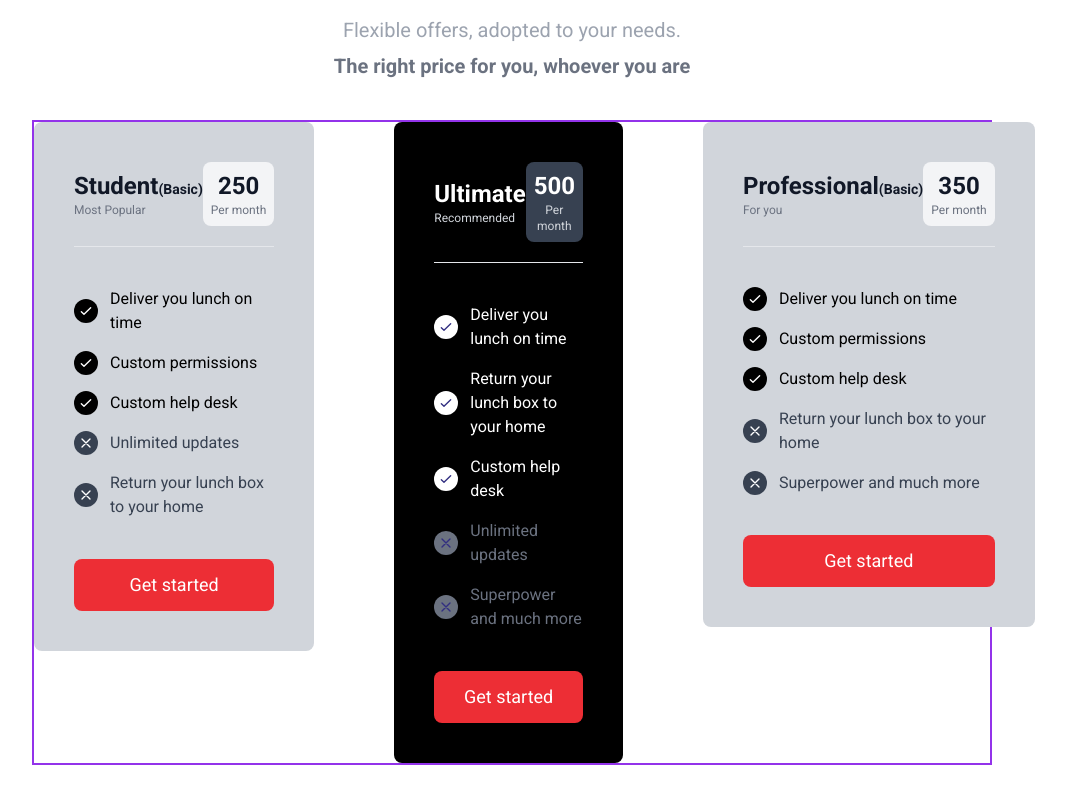
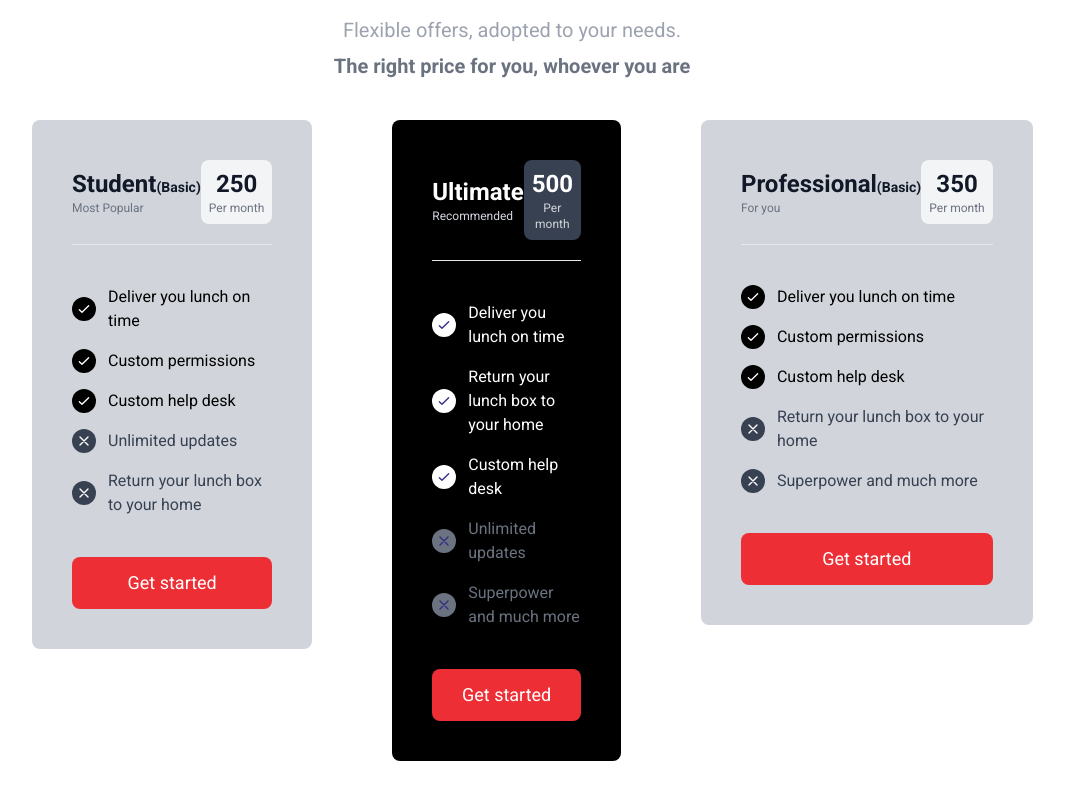
Before and after one commit to Natnael-Tilahun/TekusMesa, a React (Vite) app: page / in a window 1280 px wide. Shown: the part 1500-2300 px from the top of the page, without its empty margins (128-1194 px from the left). Built offline with nearby package versions, Linux system fonts and the light colour scheme.

Commit message:
Change pricing layout

```diff
--- a/src/components/Pricing.jsx
+++ b/src/components/Pricing.jsx
@@ -14,7 +14,7 @@ function Pricing() {
           The right price for you, whoever you are
         </p>
       </header>
-      <div className="border-2 border-purple-600 flex flex-col mt-10 mx-5 space-y-5 md:space-y-0 md:flex-row md:space-x-5 xl:space-x-20 md:mx-0 justify-between">
+      <div className="flex flex-col mt-10 mx-5 space-y-5 md:space-y-0 md:flex-row md:space-x-5 xl:space-x-20 md:mx-0 justify-between">
         {/* Pricing one for students */}
         <div className="flex-1 transition transform duration-300 hover:scale-110">
           <div className="bg-gray-300 p-10 rounded-lg">
```
